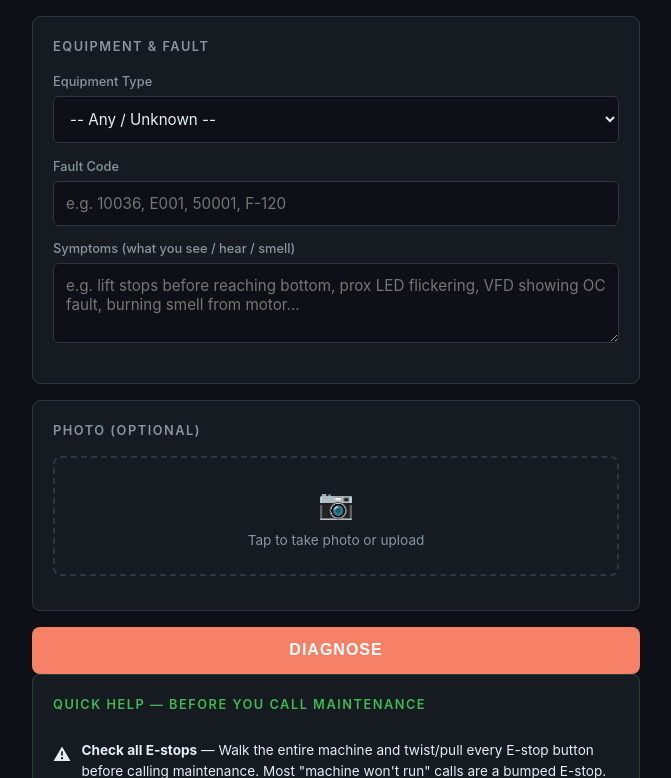
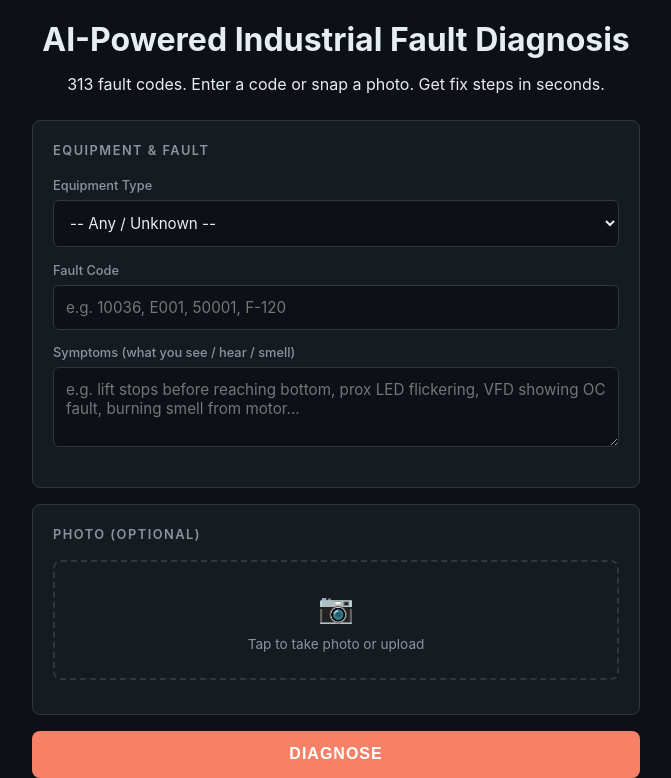
Before and after one commit to RepairXpert/indautomation, a FastAPI app: page / in a window 1280 px wide. Shown: the part 66-844 px from the top of the page, without its empty margins (304-975 px from the left). Run offline with FastAPI, Linux system fonts and the light colour scheme; some libraries are stand-ins or nearby versions.

Commit message:
SEO: add H1 to homepage, shorten title tags, update 300+ to 313
- Homepage: added H1 tag + subtitle for SEO. Shortened title to 48 chars.
- Pricing: shortened title from 84 to 51 chars.
- Updated all "300+" references to "313" (actual count).

Co-Authored-By: Claude Opus 4.6 <noreply@anthropic.com>

```diff
--- a/indauto/ui/templates/compare/maintainx.html
+++ b/indauto/ui/templates/compare/maintainx.html
@@ -4,7 +4,7 @@
 <meta charset="UTF-8">
 <meta name="viewport" content="width=device-width, initial-scale=1.0, user-scalable=yes">
 <title>RepairXpert vs MaintainX — AI Fault Diagnosis Alternative | 2026 Comparison</title>
-<meta name="description" content="Compare RepairXpert vs MaintainX for industrial fault diagnosis. AI-powered diagnosis with 300+ fault codes, photo analysis, no per-user pricing. MaintainX alternative for field techs.">
+<meta name="description" content="Compare RepairXpert vs MaintainX for industrial fault diagnosis. AI-powered diagnosis with 313 fault codes, photo analysis, no per-user pricing. MaintainX alternative for field techs.">
 <meta property="og:title" content="RepairXpert vs MaintainX — Which Is Better for Fault Diagnosis?">
 <meta property="og:description" content="MaintainX is a CMMS. RepairXpert is AI fault diagnosis. Compare features, pricing, and capabilities side by side.">
 <meta property="og:type" content="website">
--- a/indauto/ui/templates/index.html
+++ b/indauto/ui/templates/index.html
@@ -3,10 +3,10 @@
 <head>
 <meta charset="UTF-8">
 <meta name="viewport" content="width=device-width, initial-scale=1.0, user-scalable=yes">
-<title>Industrial Fault Code Diagnosis — AI-Powered PLC Troubleshooting | RepairXpert</title>
-<meta name="description" content="AI-powered industrial fault diagnosis. 300+ fault codes covering Allen-Bradley, conveyors, pilers, AS/RS, packaging. Enter a code, get probable causes + fix steps in seconds. Free to try.">
-<meta property="og:title" content="RepairXpert Industrial Automation — AI Fault Diagnosis">
-<meta property="og:description" content="300+ fault codes. Allen-Bradley, conveyors, pilers, AS/RS. Enter a code, get fix steps in seconds.">
+<title>AI Fault Code Diagnosis | 313 Codes | RepairXpert</title>
+<meta name="description" content="AI-powered industrial fault diagnosis. 313 fault codes for Allen-Bradley, conveyors, VFDs, AS/RS, packaging. Enter a code or snap a photo — get fix steps in seconds. Free.">
+<meta property="og:title" content="AI Industrial Fault Diagnosis | RepairXpert">
+<meta property="og:description" content="313 fault codes. Allen-Bradley, conveyors, VFDs, AS/RS. Enter a code, get fix steps in seconds.">
 <meta property="og:type" content="website">
 <meta property="og:url" content="https://indautomation.onrender.com">
 <meta property="og:image" content="https://indautomation.onrender.com/static/og-image.svg">
@@ -31,6 +31,8 @@
 </header>
 
 <div class="container">
+  <h1 style="text-align:center;margin-bottom:0.5rem">AI-Powered Industrial Fault Diagnosis</h1>
+  <p style="text-align:center;color:var(--text-muted);margin-bottom:1.5rem">313 fault codes. Enter a code or snap a photo. Get fix steps in seconds.</p>
   <form action="/diagnose" method="POST" enctype="multipart/form-data" id="diagForm">
     <div class="card">
       <h2>Equipment &amp; Fault</h2>
--- a/indauto/ui/templates/pricing.html
+++ b/indauto/ui/templates/pricing.html
@@ -3,7 +3,7 @@
 <head>
 <meta charset="UTF-8">
 <meta name="viewport" content="width=device-width, initial-scale=1.0, user-scalable=yes">
-<title>Pricing — RepairXpert Industrial Fault Diagnosis | Free, Pro $19/mo, Enterprise $49/mo</title>
+<title>Pricing | RepairXpert Industrial Fault Diagnosis</title>
 <meta name="description" content="AI-powered industrial fault diagnosis starting free. Pro plan $19/mo for unlimited diagnoses. Enterprise $49/mo with API access and multi-user support.">
 <meta property="og:title" content="RepairXpert Pricing — Industrial Fault Diagnosis Plans">
 <meta property="og:description" content="Start free with 3 daily diagnoses. Upgrade to Pro ($19/mo) or Enterprise ($49/mo) for unlimited AI-powered fault diagnosis.">
```
